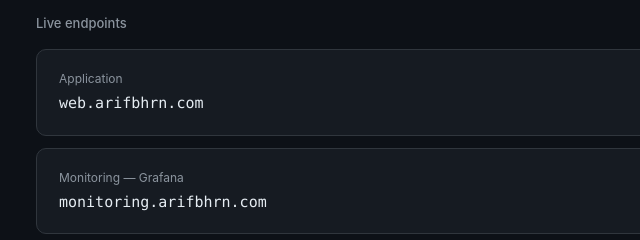
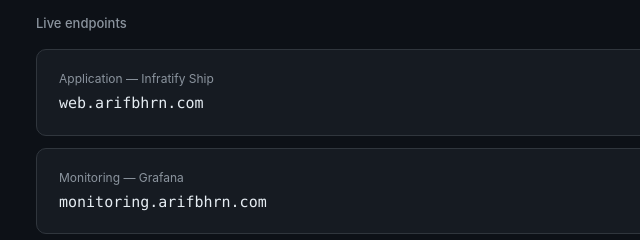
Before and after one commit to Arifbhrn/devops-bootcamp-project, a plain HTML site: page index.html in a window 1280 px wide. Shown: the part 497-737 px from the top of the page, 238-878 px from the left. Drawn offline with Linux system fonts and the light colour scheme.

Commit message:
update on index.html

```diff
--- a/index.html
+++ b/index.html
@@ -327,7 +327,7 @@
     <!-- Replace each href below with the real URL before publishing -->
     <a class="pad" href="https://web.arifbhrn.com/" target="_blank" rel="noopener">
       <div>
-        <div class="pad-label">Application</div>
+        <div class="pad-label">Application — Infratify Ship</div>
         <div class="pad-url">web.arifbhrn.com</div>
       </div>
       <span class="pad-go">open →</span>
```
